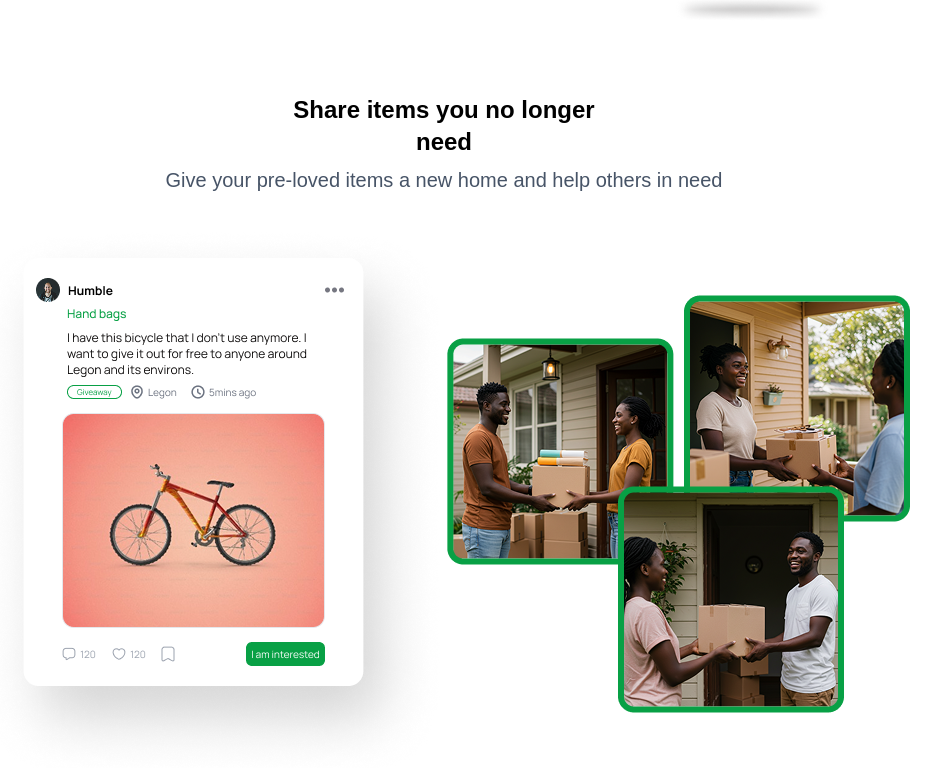
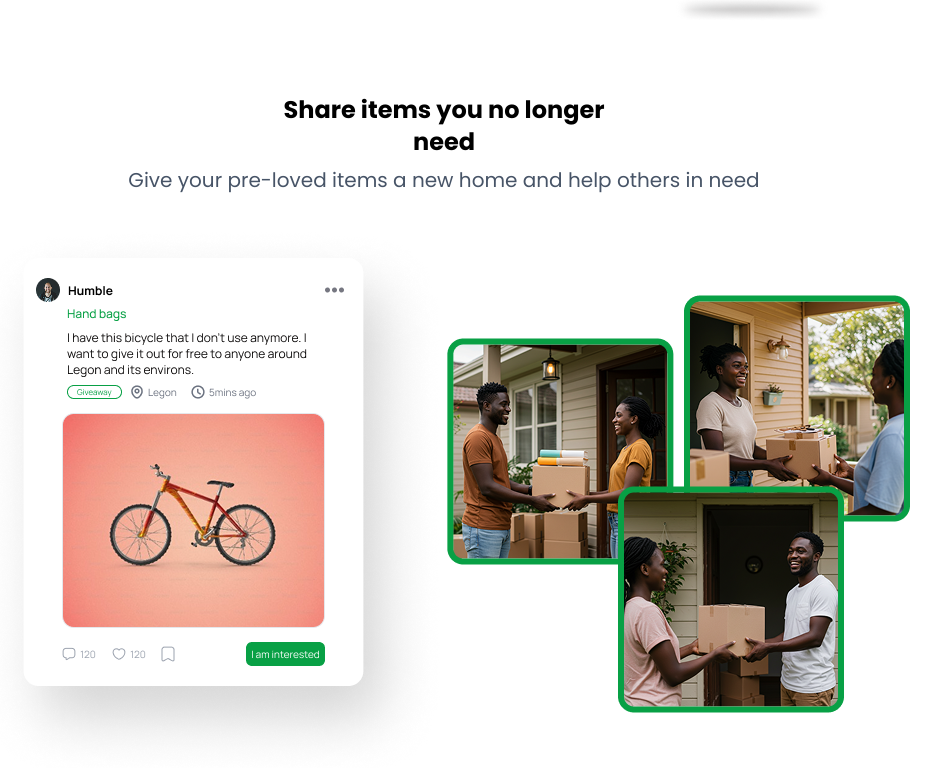
Before and after one commit to FlackoCodes/cake-waitlist, a Next.js app: page / in a window 1280 px wide. Shown: the part 512-1280 px from the top of the page, without its empty margins (196-1137 px from the left). Built offline with nearby package versions, Linux system fonts and the light colour scheme.

Commit message:
added subsets to next font

```diff
--- a/src/app/components/Main.tsx
+++ b/src/app/components/Main.tsx
@@ -3,10 +3,18 @@ import mainOne from "../../../public/main1.png"
 import mainTwo from "../../../public/donating.png"
 import checkMark from "../../../public/check.png"
 import { data } from "../data"
+import { Poppins } from "next/font/google"
 
 export default function Main() {
+
+    const poppins = Poppins({
+        weight: ["400", "700"],
+        subsets: ["latin"],
+        variable: "--font-poppins",
+    });
+
     return (
-        <div className="w-[80%] my-0 mx-auto">
+        <div className={`w-[80%] my-0 mx-auto ${poppins.className}`}>
             <section className="my-16">
                 <div className="text-center">
                     <h3 className="my-2 font-bold text-[#000000] md:text-2xl">Share items you no longer <span className="block text-center">need</span></h3>
--- a/src/app/components/Nav.tsx
+++ b/src/app/components/Nav.tsx
@@ -2,6 +2,8 @@ import { Poppins } from "next/font/google";
 
 const poppins = Poppins({
     weight: ["400", "700"],
+    subsets: ["latin"],
+    variable: "--font-poppins",
 });
 
 export default function Nav() {
--- a/src/app/components/Outro.tsx
+++ b/src/app/components/Outro.tsx
@@ -1,7 +1,9 @@
 import { Poppins } from "next/font/google";
 
 const poppins = Poppins({
-    weight: ["400", "700"]
+    weight: ["400", "700"],
+    subsets: ["latin"],
+    variable: "--font-poppins",
 });
 
 export default function Outro() {
```
